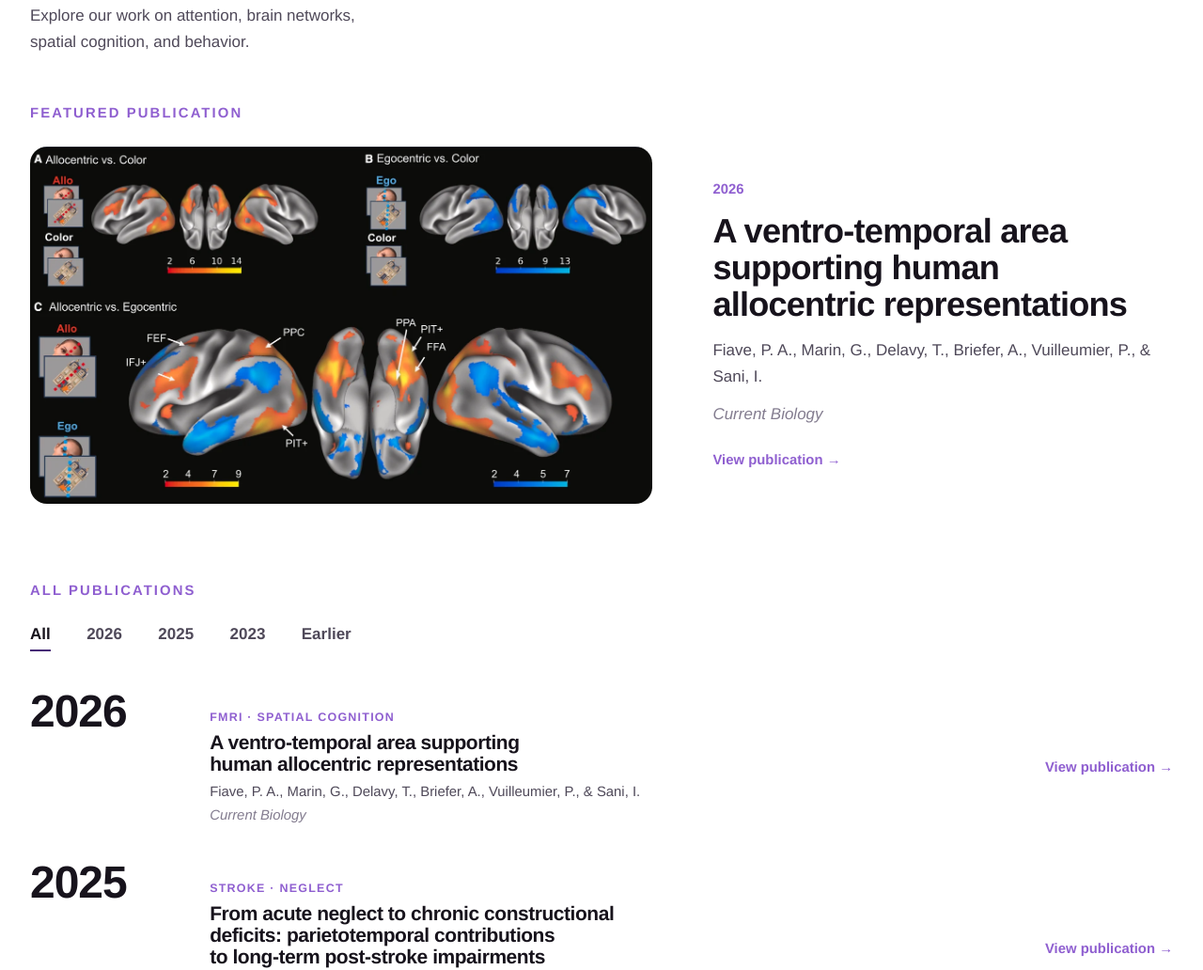
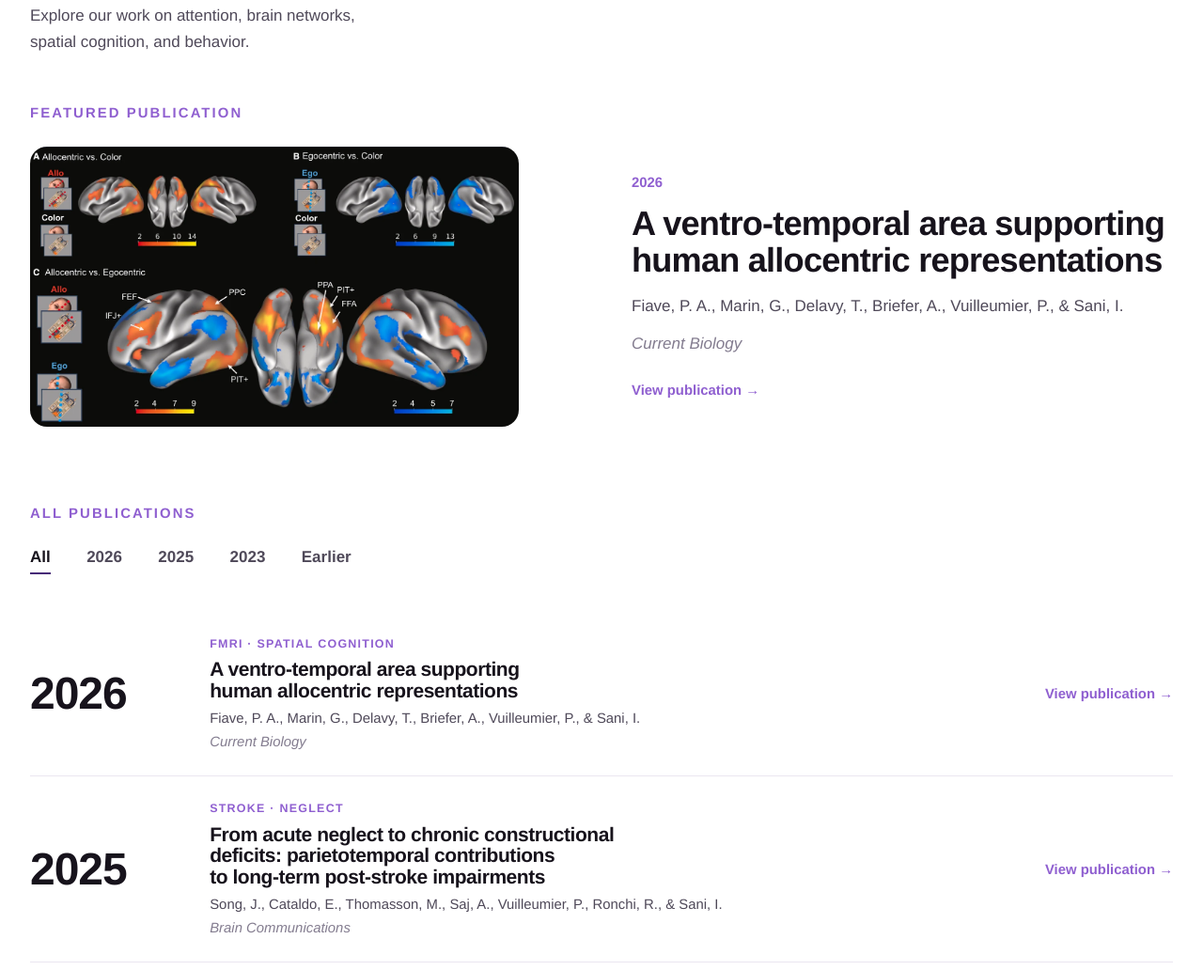
Before and after one commit to attentivelab/lab-website, an Astro site: page /publications in a window 1280 px wide. Shown: the part 243-1275 px from the top of the page at 94% size. Built offline with nearby package versions, Linux system fonts and the light colour scheme; Astro itself is replaced by a stand-in of ours.

Commit message:
design: publications — year centred beside entries, separators between year groups, smaller featured image
Co-Authored-By: Claude Opus 5 <noreply@anthropic.com>

```diff
--- a/src/pages/publications.astro
+++ b/src/pages/publications.astro
@@ -108,11 +108,11 @@ const hasEarlier = years.length > 3;
   .featured { margin-bottom: clamp(3rem, 7vw, 5rem); }
   .featured__grid {
     display: grid;
-    grid-template-columns: minmax(0, 1.15fr) minmax(0, 0.85fr);
+    grid-template-columns: minmax(0, 1fr) minmax(0, 1fr);
     gap: clamp(2rem, 5vw, 4rem);
     align-items: center;
   }
-  .featured__img { width: 100%; height: auto; border-radius: var(--radius-lg); }
+  .featured__img { width: 100%; max-width: 520px; height: auto; border-radius: var(--radius-lg); }
   .featured__year { color: var(--brand-mid); font-weight: 700; font-size: var(--text-sm); margin-bottom: 0.75rem; }
   .featured__heading { font-size: var(--text-xl); margin-bottom: 1rem; }
   .featured__authors { color: var(--ink-soft); margin-bottom: 0.75rem; }
@@ -149,12 +149,16 @@ const hasEarlier = years.length > 3;
     display: grid;
     grid-template-columns: minmax(90px, 140px) 1fr;
     gap: clamp(1.5rem, 4vw, 3.5rem);
-    margin-bottom: 1rem;
+    align-items: center;
+    padding-block: 1.5rem;
+    border-bottom: 1px solid var(--rule);
   }
+  .ygroup:last-of-type { border-bottom: 0; }
   .ygroup[hidden] { display: none; }
   .ygroup__year {
     font-size: var(--text-2xl);
     line-height: 1;
+    align-self: center;
   }
   .entry {
     display: grid;
@@ -164,7 +168,8 @@ const hasEarlier = years.length > 3;
     padding-block: 1.25rem;
     border-bottom: 1px solid var(--rule);
   }
-  .entry:last-child { border-bottom: 0; }
+  .entry:first-child { padding-top: 0; }
+  .entry:last-child { border-bottom: 0; padding-bottom: 0; }
   .entry__tags {
     font-size: 0.78rem;
     font-weight: 700;
```
